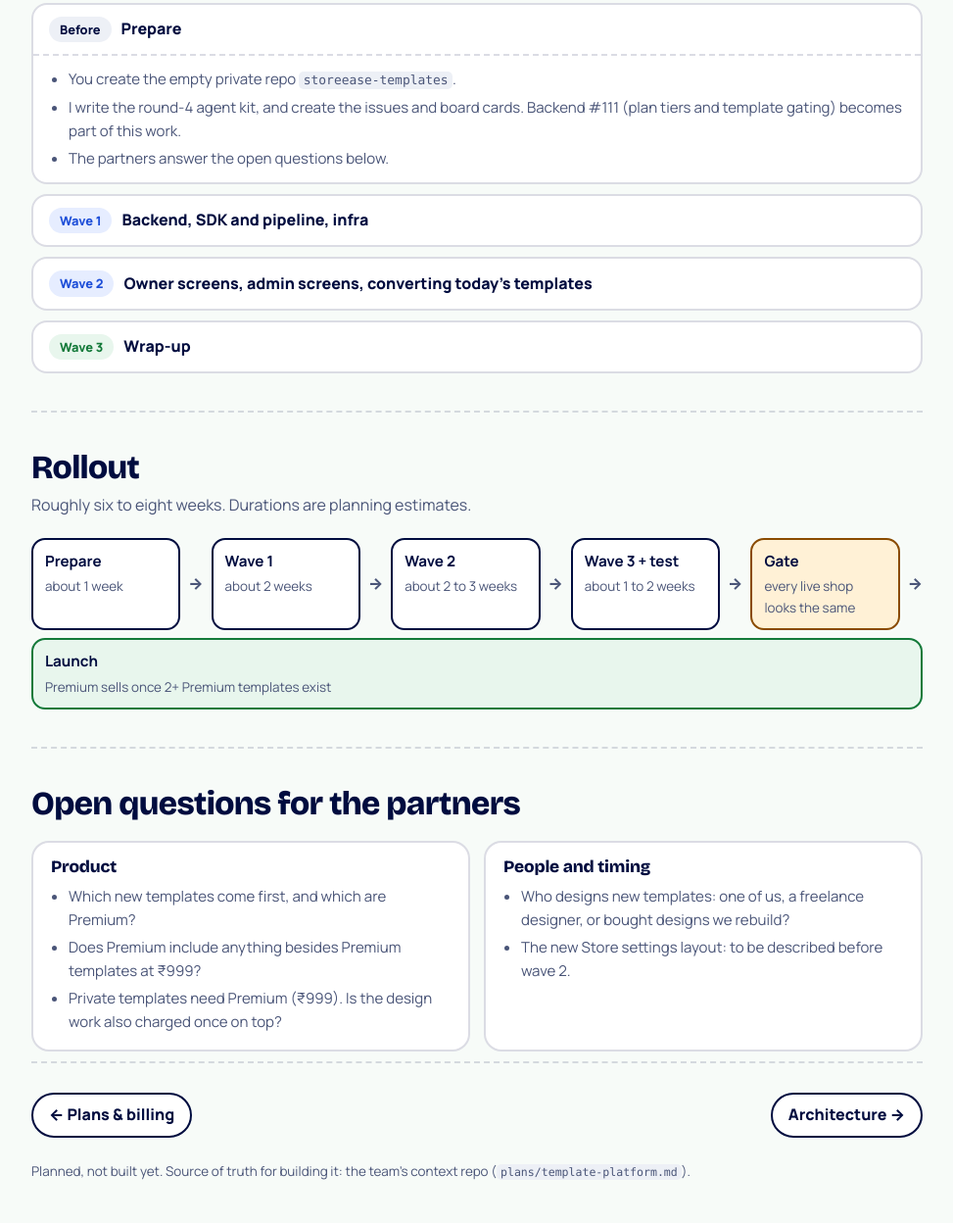
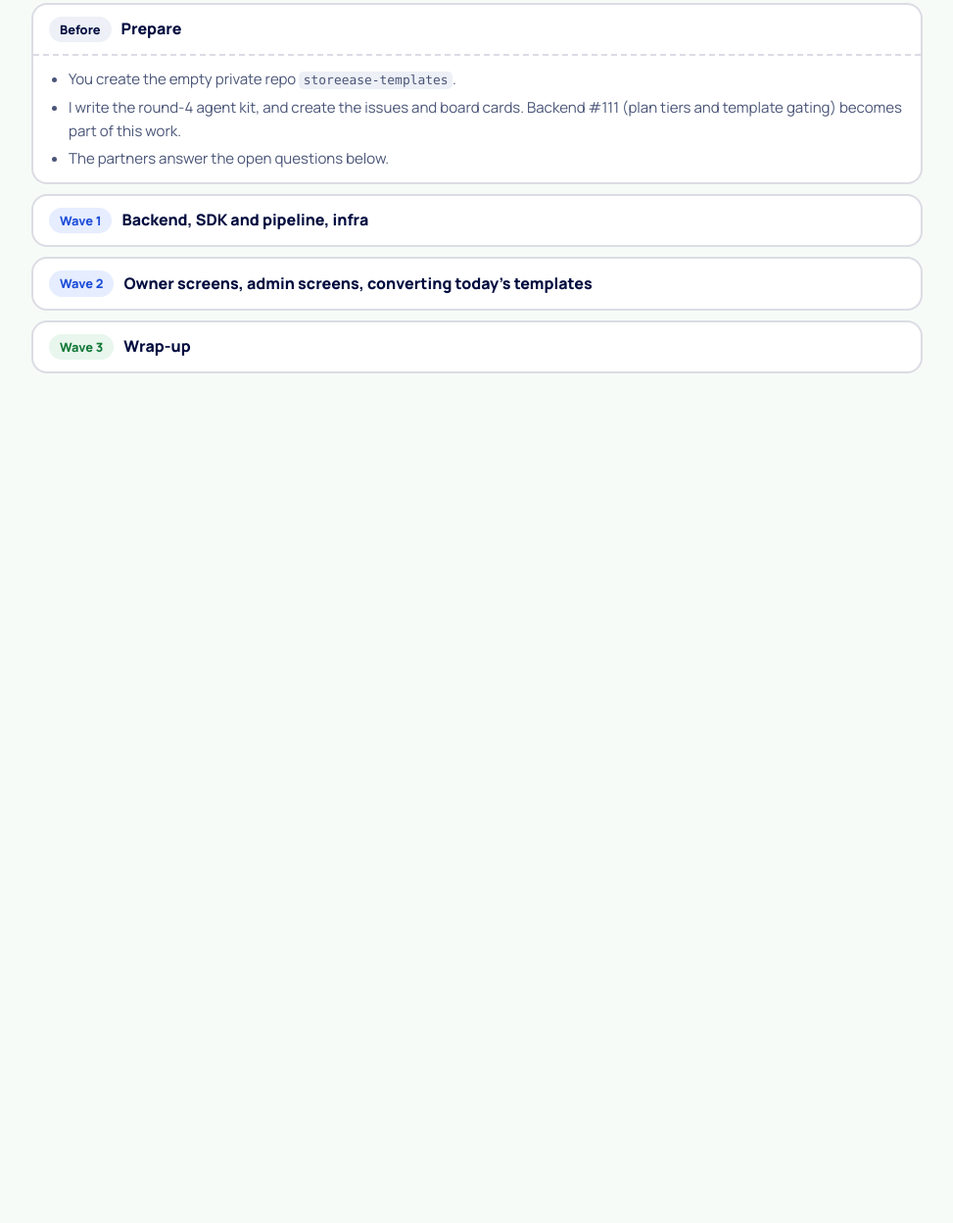
Before and after one commit to StoreEase-Dev/storeease-handbook, a plain HTML site: page template-platform.html in a window 1280 px wide. Shown: the part 5686-6934 px from the top of the page at 98% size, without its empty margins (288-1261 px from the left). After the commit the page ends 6175 px from the top, so only its background shows below. Drawn offline with nearby package versions, Linux system fonts and the light colour scheme.

Commit message:
removing rollout and open question section

```diff
--- a/template-platform.html
+++ b/template-platform.html
@@ -347,7 +347,7 @@ Wrote params.json, updated 6 files, report in SKILL-REPORT.md</div>
   </div>
 </section>
 
-<section id="rollout">
+<!-- <section id="rollout">
   <div class="sec-head"><h2>Rollout</h2><p>Roughly six to eight weeks. Durations are planning estimates.</p></div>
   <div class="flow">
     <div class="step"><b>Prepare</b><span>about 1 week</span></div><span class="arr">→</span>
@@ -374,7 +374,7 @@ Wrote params.json, updated 6 files, report in SKILL-REPORT.md</div>
   </div>
   <nav class="pager" aria-label="Next and previous page"><a href="pricing.html">← Plans & billing</a><a href="architecture.html">Architecture →</a></nav>
   <footer class="foot">Planned, not built yet. Source of truth for building it: the team's context repo (<code>plans/template-platform.md</code>).</footer>
-</section>
+</section> -->
 
 </main>
 </div>
```
